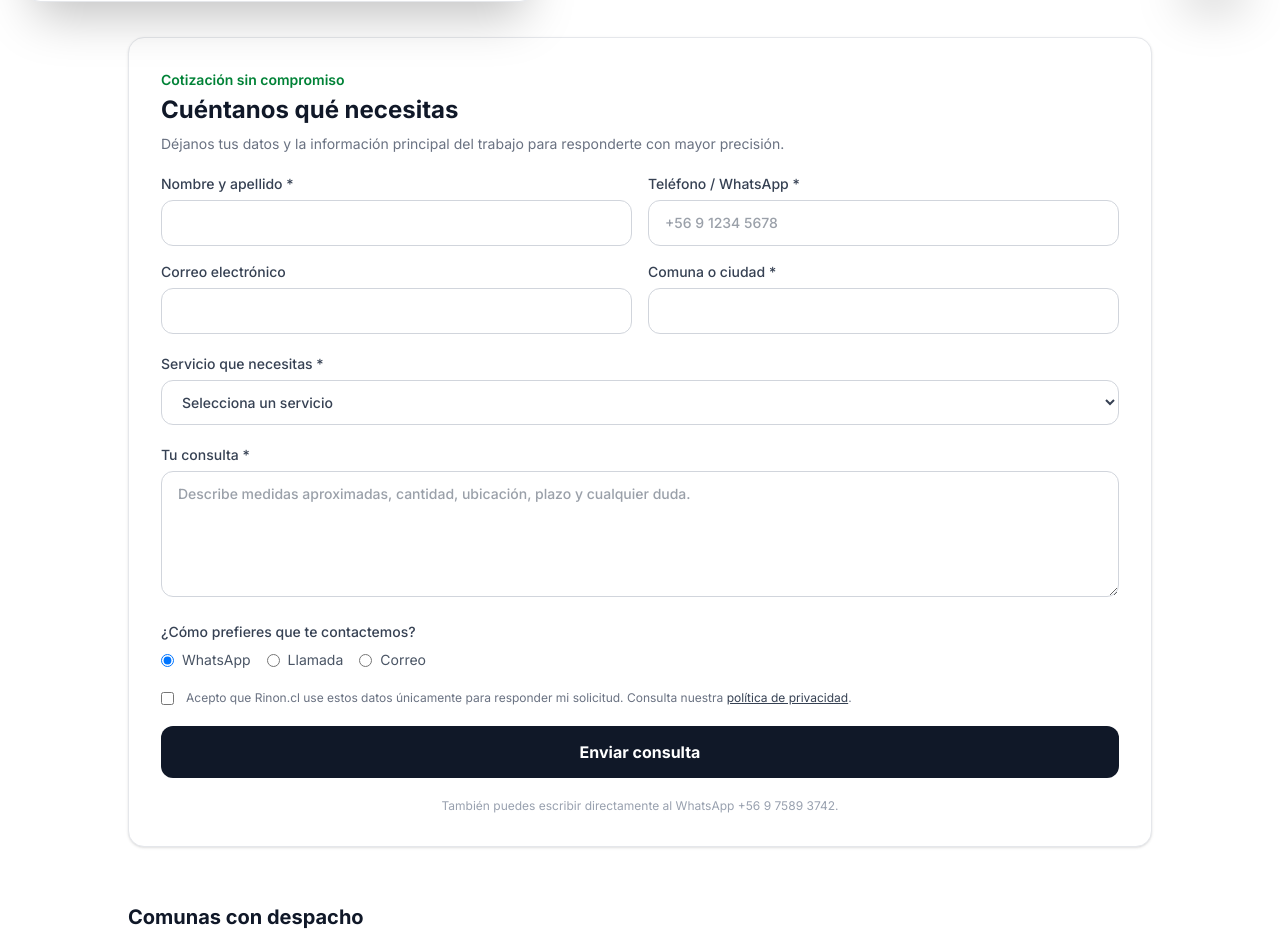
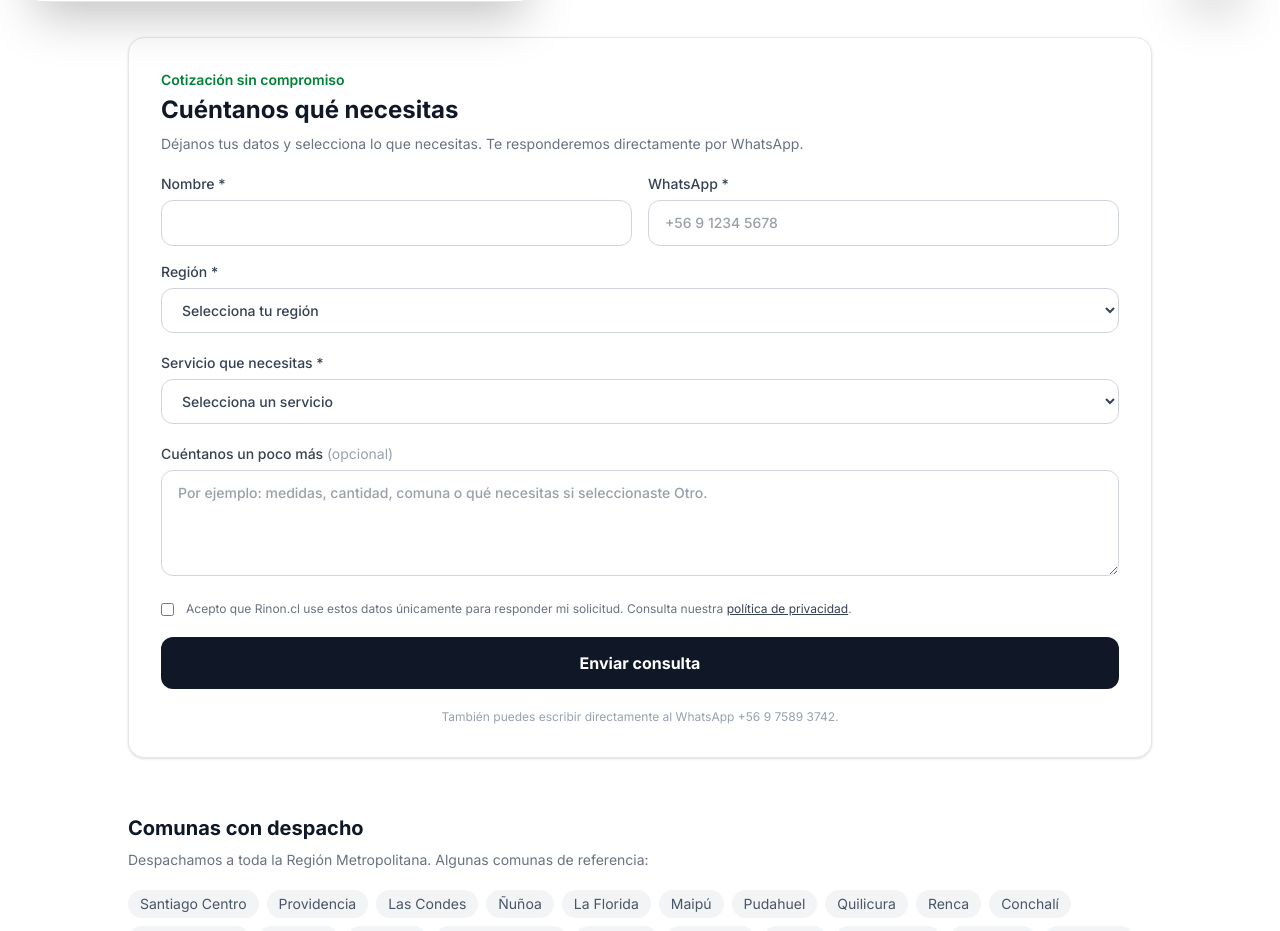
Before and after one commit to enrique636/rinon, a Next.js app: page /contacto in a window 1280 px wide. Shown: the part 782-1713 px from the top of the page. Built offline with nearby package versions, Linux system fonts and the light colour scheme.

Commit message:
simplifica formulario de contacto

```diff
--- a/app/admin/page.tsx
+++ b/app/admin/page.tsx
@@ -16,6 +16,6 @@ export default async function AdminPage({ searchParams }: { searchParams: Promis
   if (isLeadsConfigured()) { try { leads = await listLeads(); } catch { loadError = "No fue posible cargar los contactos."; } }
   return <main className="max-w-7xl mx-auto px-4 py-10"><header className="flex items-center justify-between gap-4 mb-8"><div><p className="text-sm text-gray-500">Rinon.cl</p><h1 className="text-3xl font-bold">Contactos recibidos</h1><p className="text-gray-500 mt-1">{leads.length} consultas guardadas</p></div><form method="post" action="/api/admin/logout"><button className="border border-gray-300 rounded-lg px-4 py-2 text-sm">Cerrar sesión</button></form></header>
     {!isLeadsConfigured() && <div className="bg-amber-50 border border-amber-200 text-amber-900 rounded-xl p-4 mb-6">Falta conectar Supabase para comenzar a guardar y mostrar contactos.</div>}{loadError && <div className="bg-red-50 text-red-700 rounded-xl p-4 mb-6">{loadError}</div>}
-    <div className="overflow-x-auto border border-gray-200 rounded-2xl"><table className="w-full text-sm"><thead className="bg-gray-50 text-left"><tr>{["Fecha", "Cliente", "Contacto", "Ubicación", "Servicio", "Consulta"].map((h) => <th key={h} className="p-3 font-semibold">{h}</th>)}</tr></thead><tbody>{leads.map((lead) => <tr key={lead.id} className="border-t border-gray-100 align-top"><td className="p-3 whitespace-nowrap">{new Intl.DateTimeFormat("es-CL", { dateStyle: "short", timeStyle: "short", timeZone: "America/Santiago" }).format(new Date(lead.created_at))}</td><td className="p-3 font-medium">{lead.nombre}</td><td className="p-3"><a href={`https://wa.me/${lead.telefono.replace(/\D/g, "")}`} className="text-green-700 underline">{lead.telefono}</a>{lead.email && <div><a href={`mailto:${lead.email}`} className="text-gray-500 underline">{lead.email}</a></div>}<span className="text-xs text-gray-400">Prefiere {lead.contacto_preferido}</span></td><td className="p-3">{lead.comuna}</td><td className="p-3">{lead.servicio}</td><td className="p-3 min-w-72 whitespace-pre-wrap">{lead.mensaje}</td></tr>)}{leads.length === 0 && <tr><td colSpan={6} className="p-10 text-center text-gray-400">Aún no hay contactos para mostrar.</td></tr>}</tbody></table></div>
+    <div className="overflow-x-auto border border-gray-200 rounded-2xl"><table className="w-full text-sm"><thead className="bg-gray-50 text-left"><tr>{["Fecha", "Cliente", "WhatsApp", "Región", "Solicitud", "Detalles"].map((h) => <th key={h} className="p-3 font-semibold">{h}</th>)}</tr></thead><tbody>{leads.map((lead) => <tr key={lead.id} className="border-t border-gray-100 align-top"><td className="p-3 whitespace-nowrap">{new Intl.DateTimeFormat("es-CL", { dateStyle: "short", timeStyle: "short", timeZone: "America/Santiago" }).format(new Date(lead.created_at))}</td><td className="p-3 font-medium">{lead.nombre}</td><td className="p-3"><a href={`https://wa.me/${lead.telefono.replace(/\D/g, "")}`} className="text-green-700 underline">{lead.telefono}</a></td><td className="p-3">{lead.comuna}</td><td className="p-3">{lead.servicio}</td><td className="p-3 min-w-72 whitespace-pre-wrap">{lead.mensaje || "—"}</td></tr>)}{leads.length === 0 && <tr><td colSpan={6} className="p-10 text-center text-gray-400">Aún no hay contactos para mostrar.</td></tr>}</tbody></table></div>
   </main>;
 }
--- a/app/api/contacto/route.ts
+++ b/app/api/contacto/route.ts
@@ -32,8 +32,8 @@ export async function POST(request: Request) {
   const contactoPreferido = clean(body.contacto_preferido, 30) || "WhatsApp";
   const paginaOrigen = clean(body.pagina_origen, 300) || "/contacto";
 
-  if (nombre.length < 2 || telefono.replace(/\D/g, "").length < 8 || !comuna || !servicio || mensaje.length < 5) {
-    return Response.json({ error: "Completa nombre, teléfono, comuna, servicio y consulta." }, { status: 400 });
+  if (nombre.length < 2 || telefono.replace(/\D/g, "").length < 8 || !comuna || !servicio) {
+    return Response.json({ error: "Completa nombre, WhatsApp, región y tipo de solicitud." }, { status: 400 });
   }
   if (email && !/^[^\s@]+@[^\s@]+\.[^\s@]+$/.test(email)) return Response.json({ error: "El correo no es válido." }, { status: 400 });
   if (body.acepta_privacidad !== true) return Response.json({ error: "Debes aceptar el uso de tus datos." }, { status: 400 });
--- a/components/ContactForm.tsx
+++ b/components/ContactForm.tsx
@@ -5,8 +5,17 @@ import { FormEvent, useState } from "react";
 import { SITE_CONFIG } from "@/lib/config";
 
 const services = [
-  "Camarotes y camas metálicas", "Cierres y cercos perimetrales", "Rejas de seguridad",
-  "Portones metálicos", "Pintura electrostática", "Estructuras metálicas a medida", "Otro servicio",
+  "Comprar camarotes o camas metálicas",
+  "Servicio de pintura electrostática",
+  "Estructuras metálicas",
+  "Portones, rejas o cierres perimetrales",
+  "Otro",
+];
+
+const regions = [
+  "Arica y Parinacota", "Tarapacá", "Antofagasta", "Atacama", "Coquimbo",
+  "Valparaíso", "Metropolitana de Santiago", "O’Higgins", "Maule", "Ñuble",
+  "Biobío", "La Araucanía", "Los Ríos", "Los Lagos", "Aysén", "Magallanes",
 ];
 
 export function ContactForm() {
@@ -41,15 +50,18 @@ export function ContactForm() {
       <div>
         <p className="text-green-700 font-semibold text-sm mb-1">Cotización sin compromiso</p>
         <h2 className="text-2xl font-bold text-gray-900">Cuéntanos qué necesitas</h2>
-        <p className="text-gray-500 text-sm mt-2">Déjanos tus datos y la información principal del trabajo para responderte con mayor precisión.</p>
+        <p className="text-gray-500 text-sm mt-2">Déjanos tus datos y selecciona lo que necesitas. Te responderemos directamente por WhatsApp.</p>
       </div>
 
       <div className="hidden" aria-hidden="true"><label>Sitio web<input name="empresa_web" tabIndex={-1} autoComplete="off" /></label></div>
       <div className="grid sm:grid-cols-2 gap-4">
-        <label className="text-sm font-medium text-gray-700">Nombre y apellido *<input name="nombre" required minLength={2} autoComplete="name" className="mt-1.5 w-full border border-gray-300 rounded-xl px-4 py-3 focus:outline-none focus:ring-2 focus:ring-green-500" /></label>
-        <label className="text-sm font-medium text-gray-700">Teléfono / WhatsApp *<input name="telefono" required inputMode="tel" autoComplete="tel" placeholder="+56 9 1234 5678" className="mt-1.5 w-full border border-gray-300 rounded-xl px-4 py-3 focus:outline-none focus:ring-2 focus:ring-green-500" /></label>
-        <label className="text-sm font-medium text-gray-700">Correo electrónico<input name="email" type="email" autoComplete="email" className="mt-1.5 w-full border border-gray-300 rounded-xl px-4 py-3 focus:outline-none focus:ring-2 focus:ring-green-500" /></label>
-        <label className="text-sm font-medium text-gray-700">Comuna o ciudad *<input name="comuna" required autoComplete="address-level2" className="mt-1.5 w-full border border-gray-300 rounded-xl px-4 py-3 focus:outline-none focus:ring-2 focus:ring-green-500" /></label>
+        <label className="text-sm font-medium text-gray-700">Nombre *<input name="nombre" required minLength={2} autoComplete="name" className="mt-1.5 w-full border border-gray-300 rounded-xl px-4 py-3 focus:outline-none focus:ring-2 focus:ring-green-500" /></label>
+        <label className="text-sm font-medium text-gray-700">WhatsApp *<input name="telefono" required inputMode="tel" autoComplete="tel" placeholder="+56 9 1234 5678" className="mt-1.5 w-full border border-gray-300 rounded-xl px-4 py-3 focus:outline-none focus:ring-2 focus:ring-green-500" /></label>
+        <label className="text-sm font-medium text-gray-700 sm:col-span-2">Región *
+          <select name="comuna" required defaultValue="" autoComplete="address-level1" className="mt-1.5 w-full border border-gray-300 rounded-xl px-4 py-3 bg-white focus:outline-none focus:ring-2 focus:ring-green-500">
+            <option value="" disabled>Selecciona tu región</option>{regions.map((region) => <option key={region}>{region}</option>)}
+          </select>
+        </label>
       </div>
 
       <label className="text-sm font-medium text-gray-700 block">Servicio que necesitas *
@@ -57,10 +69,9 @@ export function ContactForm() {
           <option value="" disabled>Selecciona un servicio</option>{services.map((service) => <option key={service}>{service}</option>)}
         </select>
       </label>
-      <label className="text-sm font-medium text-gray-700 block">Tu consulta *
-        <textarea name="mensaje" required minLength={5} rows={5} placeholder="Describe medidas aproximadas, cantidad, ubicación, plazo y cualquier duda." className="mt-1.5 w-full border border-gray-300 rounded-xl px-4 py-3 resize-y focus:outline-none focus:ring-2 focus:ring-green-500" />
+      <label className="text-sm font-medium text-gray-700 block">Cuéntanos un poco más <span className="font-normal text-gray-400">(opcional)</span>
+        <textarea name="mensaje" rows={4} placeholder="Por ejemplo: medidas, cantidad, comuna o qué necesitas si seleccionaste Otro." className="mt-1.5 w-full border border-gray-300 rounded-xl px-4 py-3 resize-y focus:outline-none focus:ring-2 focus:ring-green-500" />
       </label>
-      <fieldset><legend className="text-sm font-medium text-gray-700 mb-2">¿Cómo prefieres que te contactemos?</legend><div className="flex flex-wrap gap-4 text-sm text-gray-600">{["WhatsApp", "Llamada", "Correo"].map((option) => <label key={option} className="flex items-center gap-2"><input type="radio" name="contacto_preferido" value={option} defaultChecked={option === "WhatsApp"} />{option}</label>)}</div></fieldset>
       <label className="flex items-start gap-3 text-xs text-gray-500"><input type="checkbox" name="acepta_privacidad" required className="mt-0.5" /><span>Acepto que Rinon.cl use estos datos únicamente para responder mi solicitud. Consulta nuestra <Link href="/politica-de-privacidad" className="underline text-gray-700">política de privacidad</Link>.</span></label>
       <button disabled={status === "sending"} className="w-full bg-gray-900 hover:bg-black disabled:bg-gray-400 text-white font-bold rounded-xl py-3.5 transition-colors">{status === "sending" ? "Enviando…" : "Enviar consulta"}</button>
       {message && <p role="status" className={`text-sm rounded-lg p-3 ${status === "success" ? "bg-green-50 text-green-800" : "bg-red-50 text-red-700"}`}>{message}</p>}
```
